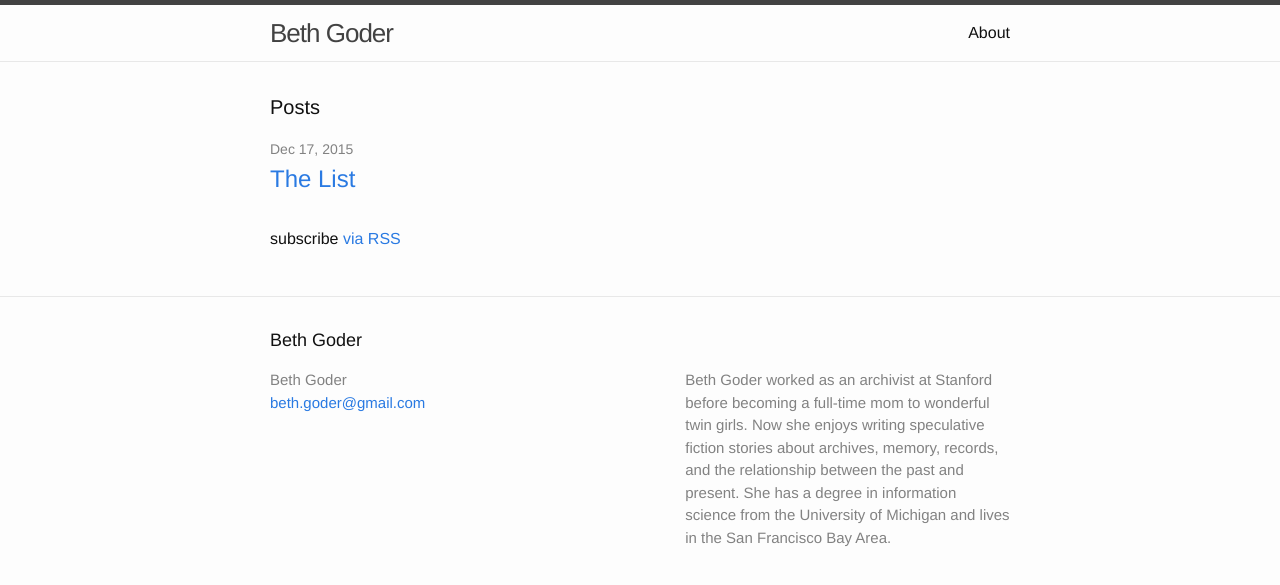
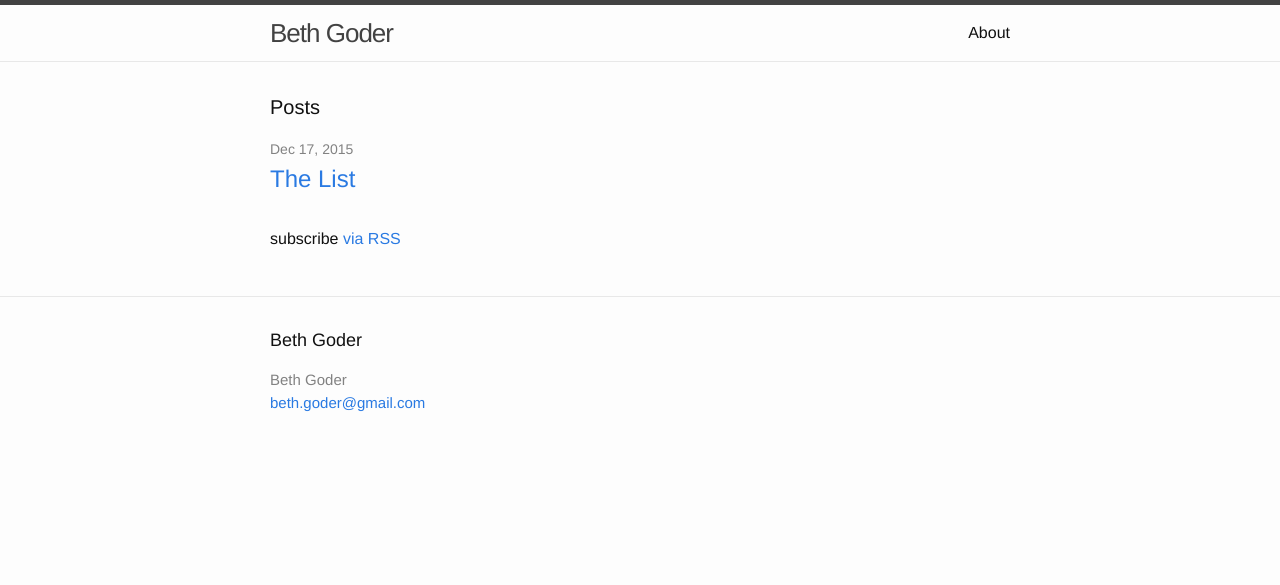
Before and after one commit to BethGoder/BethGoder.github.io, a Jekyll site: the page built from index.html, in a window 1280 px wide. Shown: the top 585 px of the page. Built offline with Jekyll 4.4.1, drawn with Linux system fonts in a browser that asks for light colours.

Commit message:
Update _config.yml

```diff
--- a/_config.yml
+++ b/_config.yml
@@ -1,9 +1,6 @@
 # Site settings
 title: Beth Goder
 email: beth.goder@gmail.com
-description: > # this means to ignore newlines until "baseurl:"
-  Beth Goder worked as an archivist at Stanford before becoming a full-time mom to wonderful twin girls. Now she enjoys writing speculative fiction stories about archives, memory, records, and the relationship between the past and present.
-  She has a degree in information science from the University of Michigan and lives in the San Francisco Bay Area.
 baseurl: "/" # the subpath of your site, e.g. /blog/
 url: "http://bethgoder.github.io" # the base hostname & protocol for your site
 
```
